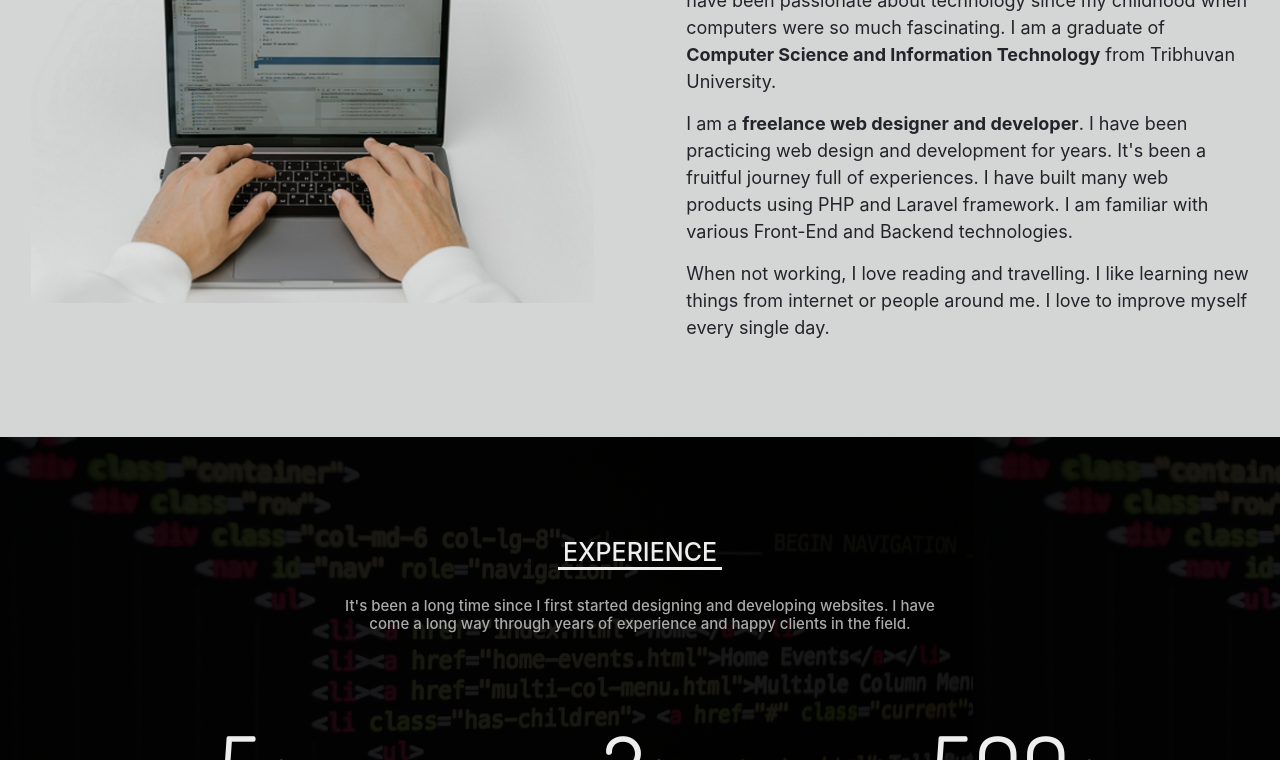
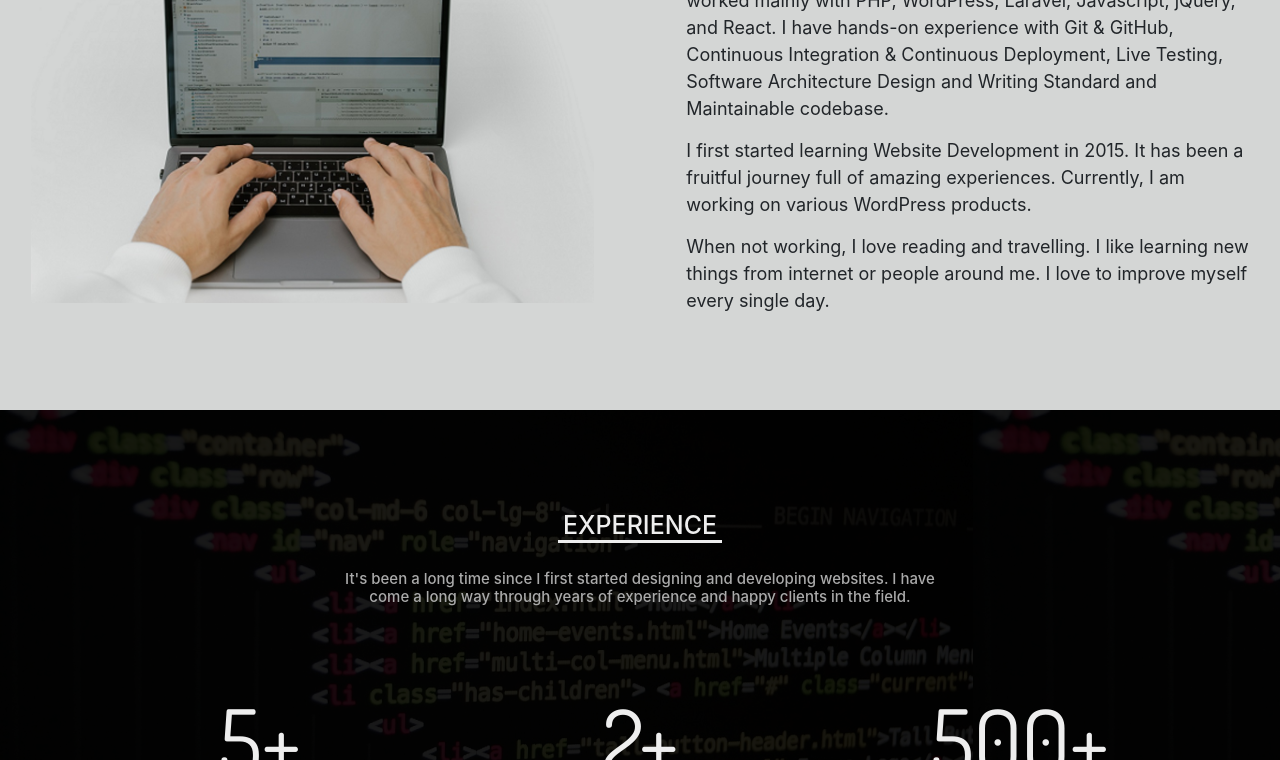
Before and after one commit to salimshrestha98/salimshrestha98.github.io, a plain HTML site: page index.html in a window 1280 px wide. Shown: the part 3149-3909 px from the top of the page. Drawn offline with Linux system fonts and the light colour scheme; a web font is replaced by a local one.

Commit message:
Tweak - Update About me section

```diff
--- a/index.html
+++ b/index.html
@@ -288,10 +288,10 @@
 		<div class="col-md-6">
 			<div id="about-me-text">
 				<p>
-				I am <strong>Salim Shrestha</strong>. I am currently living at Kathmandu, Nepal. I have been passionate about technology since my childhood when computers were so much fascinating. I am a graduate of <strong>Computer Science and Information Technology</strong> from Tribhuvan University.
+				I am a Full Stack Web Developer from Kathmandu, Nepal. I have worked mainly with PHP, WordPress, Laravel, Javascript, jQuery, and React. I have hands-on experience with Git & GitHub, Continuous Integration & Continuous Deployment, Live Testing, Software Architecture Design and Writing Standard and Maintainable codebase.
 				</p>
 				<p>
-					I am a <strong>freelance web designer and developer</strong>. I have been practicing web design and development for years. It's been a fruitful journey full of experiences. I have built many web products using PHP and Laravel framework. I am familiar with various Front-End and Backend technologies.
+					I first started learning Website Development in 2015. It has been a fruitful journey full of amazing experiences. Currently, I am working on various WordPress products.
 				</p>
 				<p>
 					When not working, I love reading and travelling. I like learning new things from internet or people around me. I love to improve myself every single day.
```
